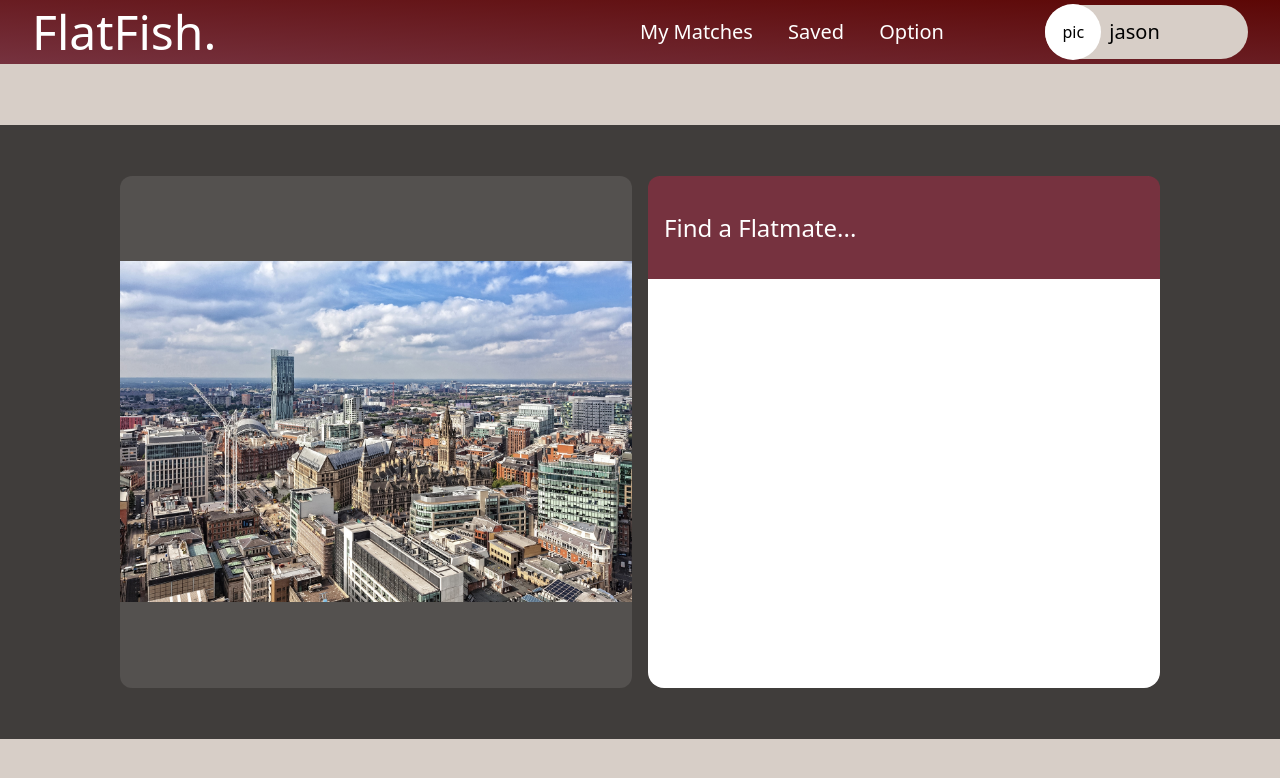
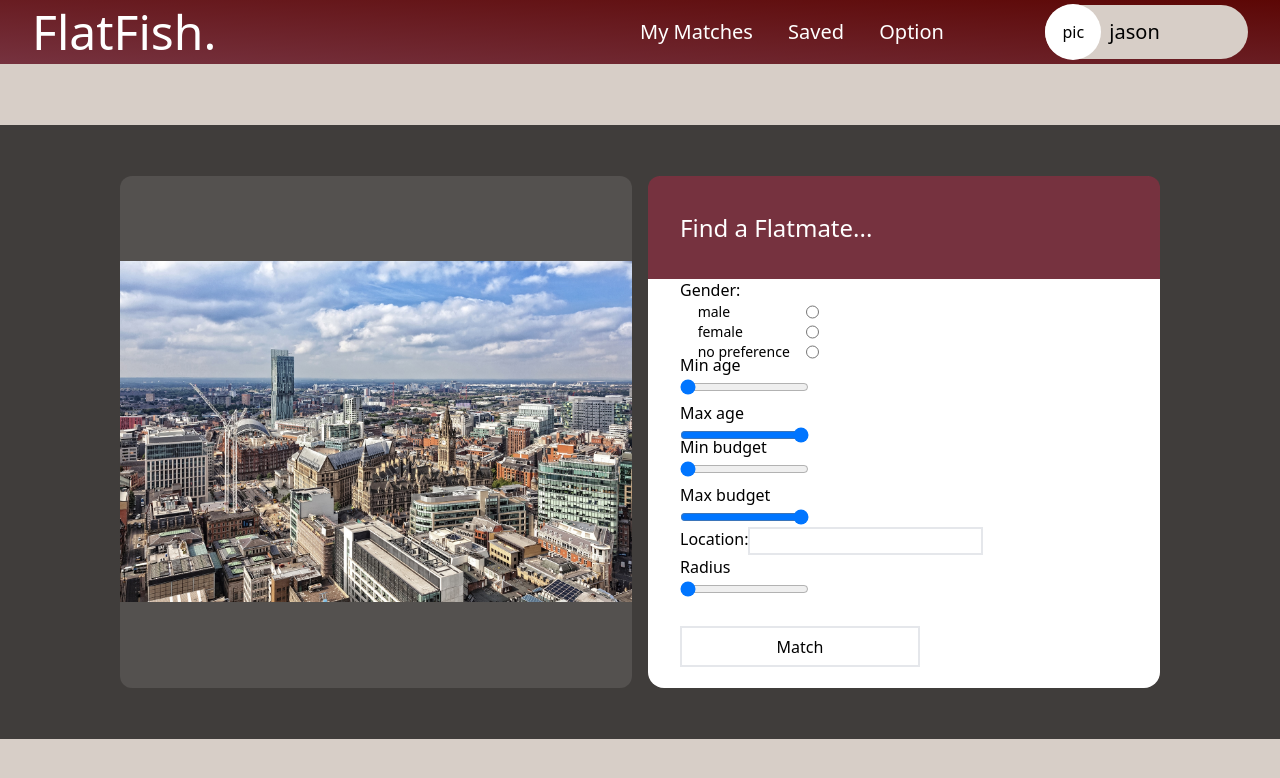
Before and after one commit to LuShuhong/Flatfish-Flatmate-Searching, a React (Create React App) app in the folder ui/: page / in a window 1280 px wide. Shown: the top 778 px of the page. Built offline with nearby package versions, Linux system fonts and the light colour scheme.

Commit message:
Set up general layout of form

```diff
--- a/ui/src/components/InputFields/InputFields.tsx
+++ b/ui/src/components/InputFields/InputFields.tsx
@@ -1,3 +1,72 @@
 export const InputFields: React.FC = () => {
-  return <div className="flex items-center h-4/5"></div>;
+  return (
+    <div className="w-full h-4/5 rounded-bl-xl rounded-br-xl">
+      <div className="flex flex-col justify-center h-1/5 w-1/3 pl-8">
+        Gender:
+        <label className="flex">
+          <span className="flex-1 text-sm">&emsp; male</span>
+          <input
+            type="radio"
+            id="male"
+            className=""
+            value="male"
+            name="gender"
+          />
+        </label>
+        <label className="flex">
+          <span className="flex-1 text-sm">&emsp; female</span>
+          <input
+            type="radio"
+            id="male"
+            className=""
+            value="female"
+            name="gender"
+          />
+        </label>
+        <label className="flex">
+          <span className="flex-1 text-sm">&emsp; no preference</span>
+          <input
+            type="radio"
+            id="male"
+            className=""
+            value="no preference"
+            name="gender"
+          />
+        </label>
+      </div>
+      <div className="flex flex-col justify-center h-1/5 pl-8">
+        <div>
+          <div className="">Min age</div>
+          <input type="range" min={16} max={80} value={16} />
+        </div>
+        <div>
+          <div className="">Max age</div>
+          <input type="range" min={16} max={80} value={80} />
+        </div>
+      </div>
+      <div className="flex flex-col justify-center h-1/5 pl-8">
+        <div>
+          <div className="">Min budget</div>
+          <input type="range" min={16} max={80} value={16} />
+        </div>
+        <div>
+          <div className="">Max budget</div>
+          <input type="range" min={16} max={80} value={80} />
+        </div>
+      </div>
+      <div className="flex flex-col justify-center h-1/5 pl-8">
+        <div className="flex w-1/2">
+          <span className="flex-1">Location:</span>
+          <input type="text" className="border-2" />
+        </div>
+        <div>
+          <div className="">Radius</div>
+          <input type="range" min={16} max={80} value={16} />
+        </div>
+      </div>
+      <div className="flex items-center h-1/5 pl-8">
+        <button className="border-2 w-1/2 h-1/2 hover:text-xl">Match</button>
+      </div>
+    </div>
+  );
 };
--- a/ui/src/components/PreferenceInput/PreferenceInput.tsx
+++ b/ui/src/components/PreferenceInput/PreferenceInput.tsx
@@ -2,9 +2,9 @@ import { InputFields } from "../InputFields/InputFields";
 
 export const PreferenceInput: React.FC = () => {
   return (
-    <div className="flex justify-center w-2/5 h-5/6 bg-white rounded-2xl m-2">
+    <div className="flex flex-col items-center w-2/5 h-5/6 bg-white rounded-2xl m-2">
       <div className="flex items-center h-1/5 w-full bg-[#76323F] rounded-tl-xl rounded-tr-xl">
-        <div className="text-2xl ml-4 text-white">Find a Flatmate...</div>
+        <div className="text-2xl text-white pl-8">Find a Flatmate...</div>
       </div>
       <InputFields />
     </div>
--- a/ui/src/components/SlideShow/SlideShow.tsx
+++ b/ui/src/components/SlideShow/SlideShow.tsx
@@ -15,9 +15,9 @@ export const SlideShow: React.FC = () => {
   useEffect(() => {
     setTimeout(transition, 5000);
   });
-  console.log(imgNum);
+
   return (
-    <div className="flex justify-center items-center w-2/5 h-5/6 m-2 bg-white bg-opacity-10 rounded-xl overflow-hidden">
+    <div className="flex justify-center items-center w-2/5 h-5/6 m-2 bg-white bg-opacity-10 rounded-xl">
       {imgNum === 0 ? (
         <div className="bg-bg1 bg-contain bg-no-repeat bg-center h-full w-full"></div>
       ) : imgNum === 1 ? (
```
